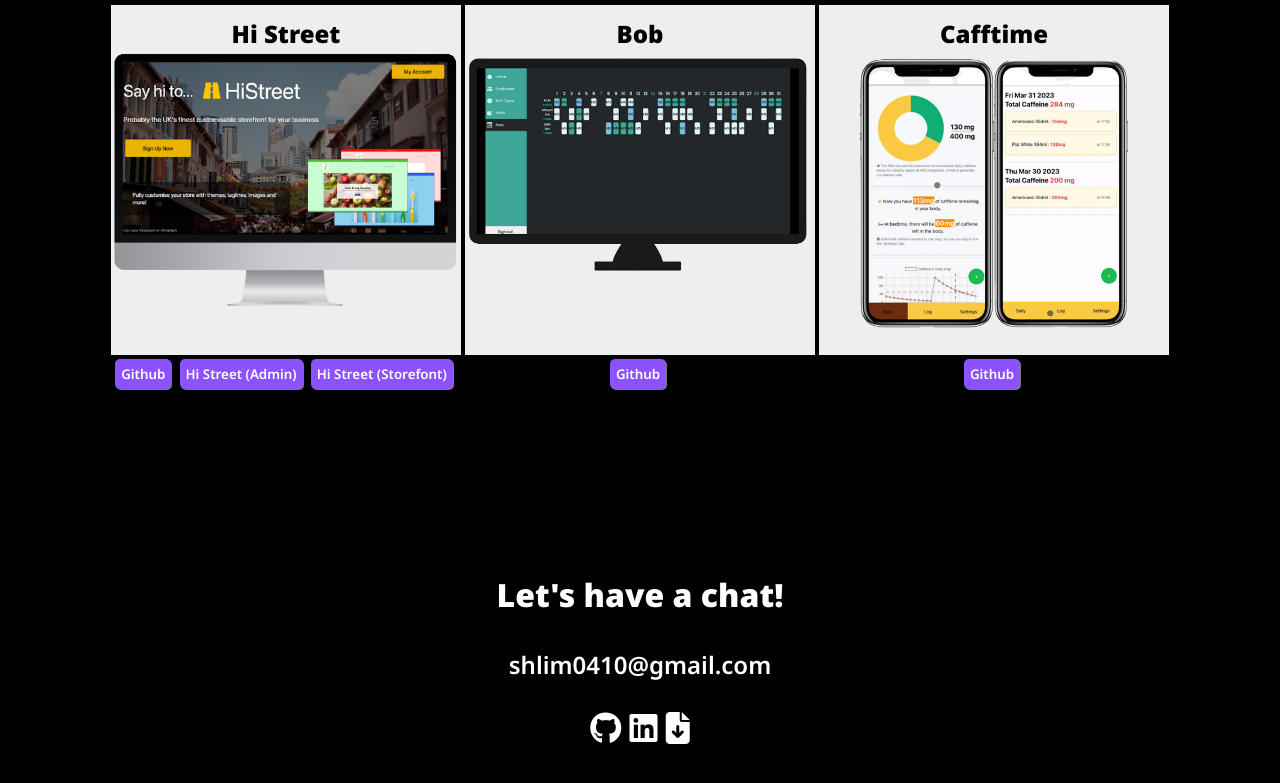
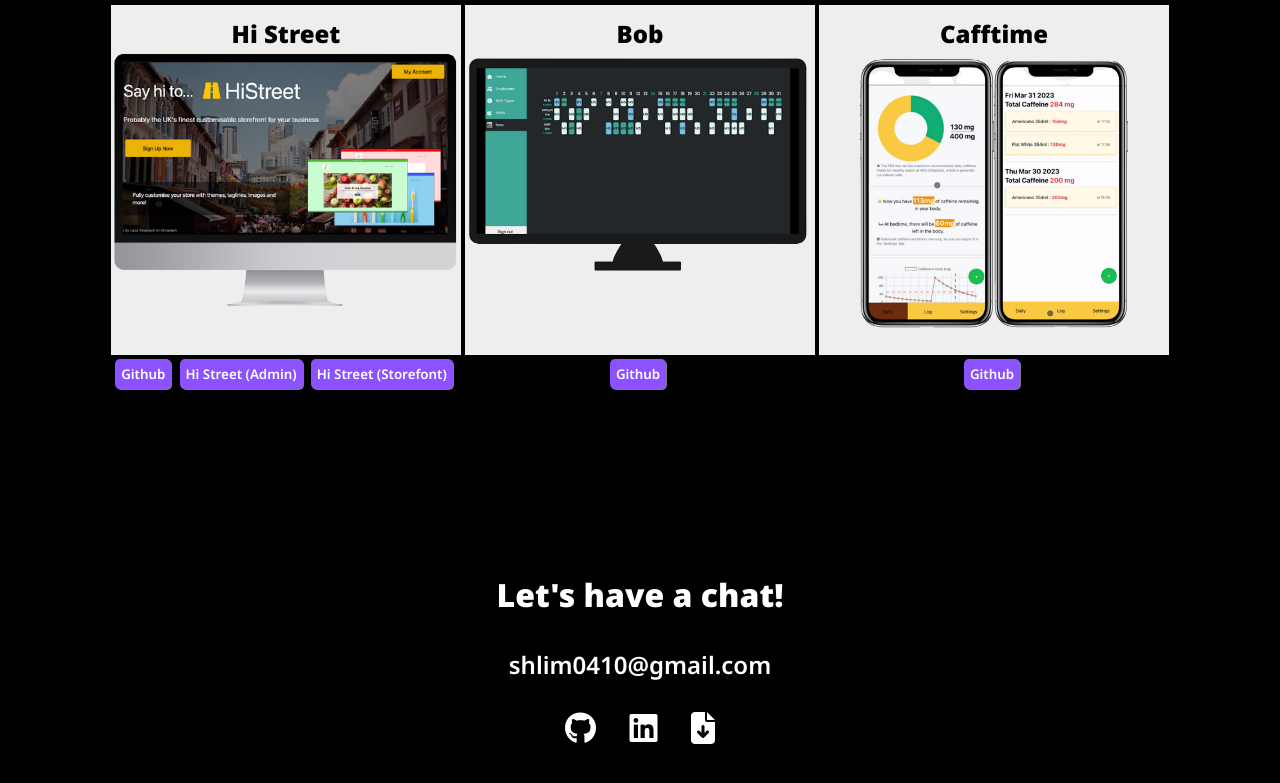
Before and after one commit to imss0/Portfolio, a plain HTML site: page index.html in a window 1280 px wide. Shown: the part 1573-2356 px from the top of the page. Drawn offline with Linux system fonts and the light colour scheme.

Commit message:
margin fix

```diff
--- a/style.css
+++ b/style.css
@@ -328,7 +328,11 @@
 }
 
 .contact__links {
+  margin: 0px auto;
   font-size: var(--font-xl);
+  width: 150px;
+  display: flex;
+  justify-content: space-between;
 }
 
 .contact__links i:hover {
```
Also changed, not shown: README.md.
